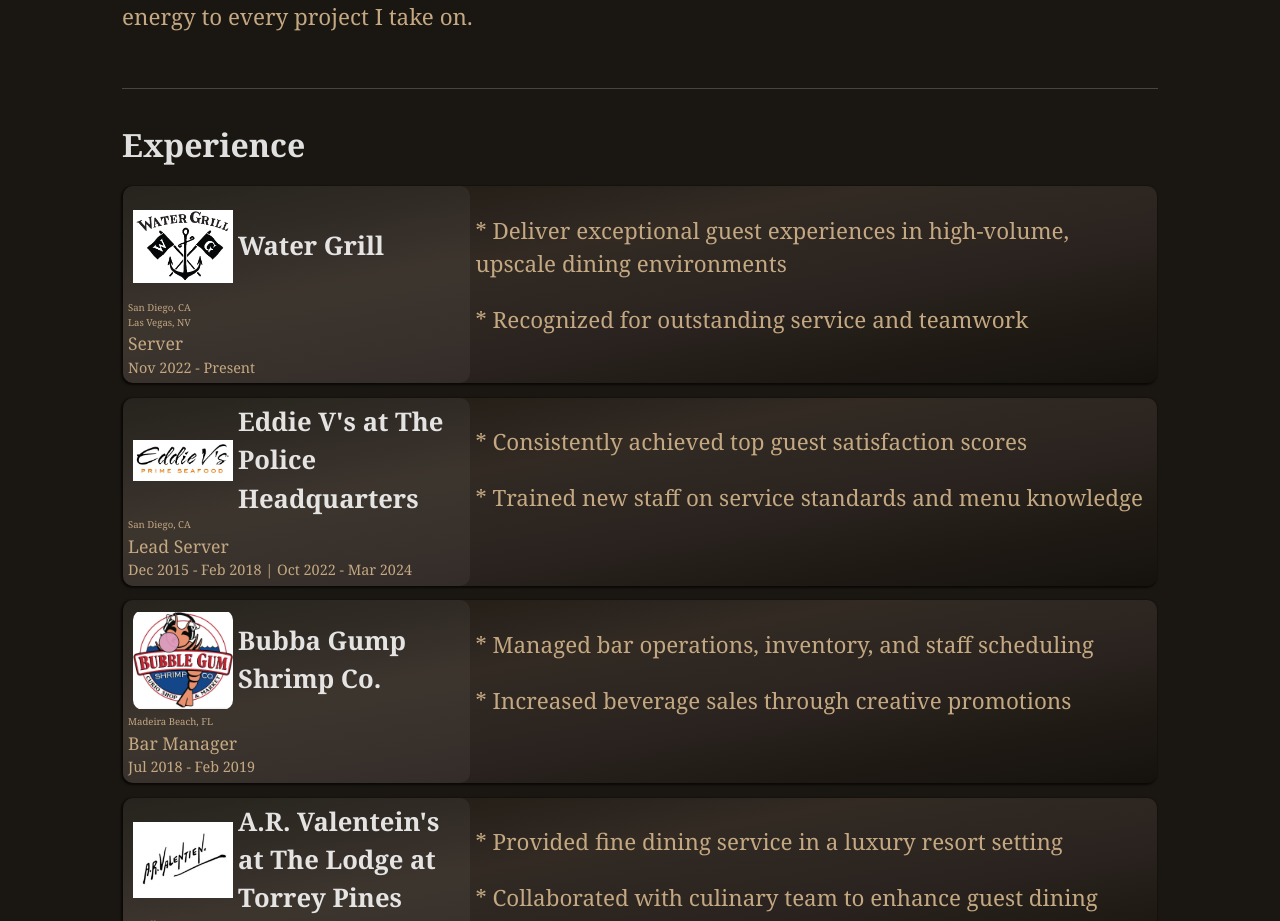
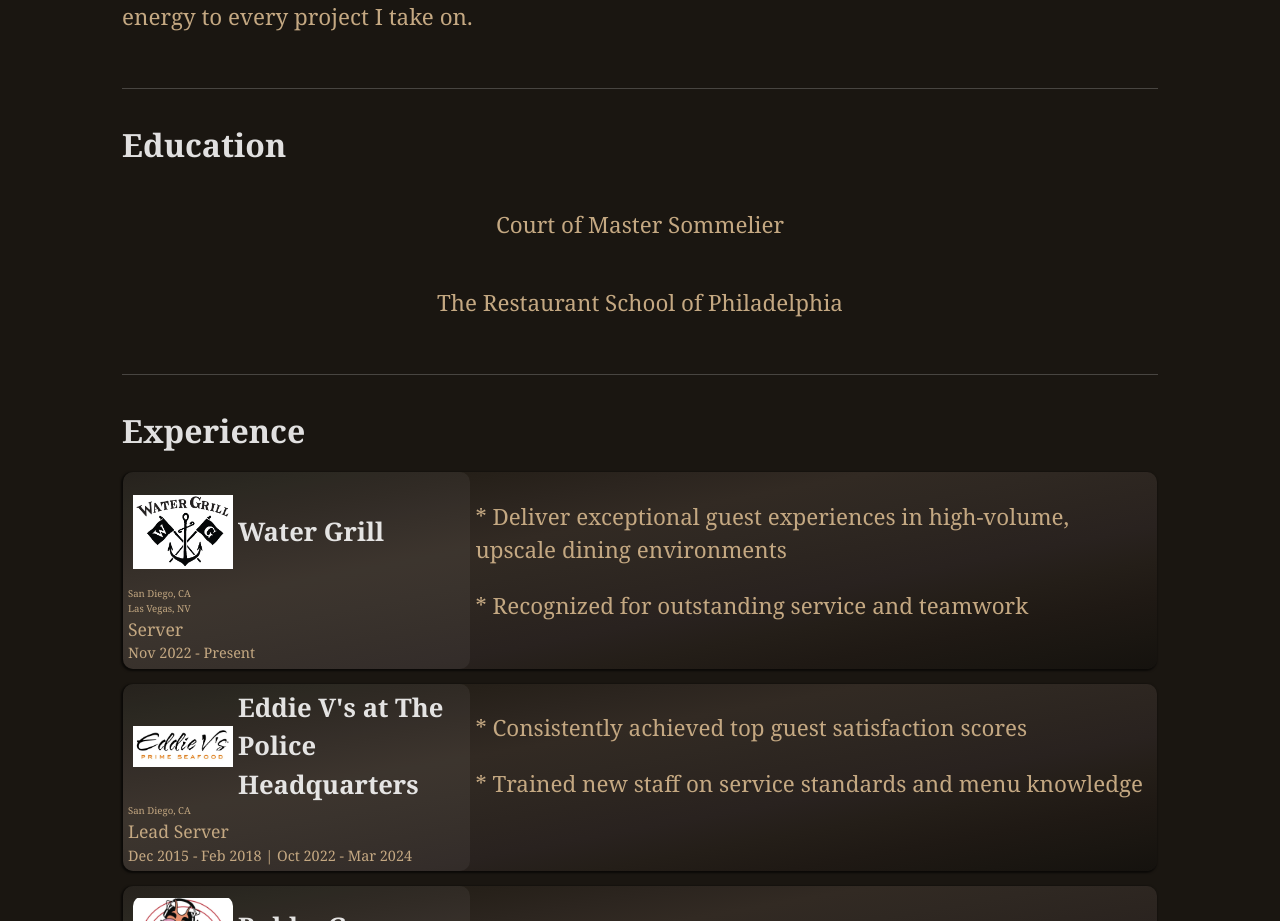
Before and after one commit to jason-shprintz/BigMigProfile, a React (Vite) app: page / in a window 1280 px wide. Shown: the part 1002-1923 px from the top of the page. Built offline with nearby package versions, Linux system fonts and the light colour scheme; a web font is replaced by a local one.

Commit message:
Add Education section and update style file extensions
Introduced a new Education component with its styles and included it in the main App layout. Also renamed all style files from .tsx to .ts for consistency.

```diff
--- a/src/App.tsx
+++ b/src/App.tsx
@@ -8,6 +8,7 @@
 import About from "./Components/About/About";
 import Loading from "./shared/Components/Loading/Loading";
 import useDeviceType from "./hooks/useDeviceType";
+import Education from "./Components/Education/Education";
 
 /**
  * The main application component that renders the portfolio site layout.
@@ -39,6 +40,7 @@
         <main>
           <Hero />
           <About />
+          <Education />
           <Experience />
           <Contact />
         </main>
--- /dev/null
+++ b/src/Components/Education/Education.tsx
@@ -0,0 +1,17 @@
+import { type JSX } from "react";
+import SectionWrapper from "../../shared/Components/SectionWrapper/SectionWrapper";
+import * as S from "./styles";
+import { FlexCol } from "../../shared/styles";
+
+function Education(): JSX.Element {
+  return (
+    <SectionWrapper id="education" title="Education">
+      <FlexCol>
+        <S.Description>Court of Master Sommelier</S.Description>
+        <S.Description>The Restaurant School of Philadelphia</S.Description>
+      </FlexCol>
+    </SectionWrapper>
+  );
+}
+
+export default Education;
--- /dev/null
+++ b/src/Components/Education/styles.ts
@@ -0,0 +1,12 @@
+import styled from "styled-components";
+import { MEDIA_QUERIES } from "../../constants";
+
+export const Description = styled.p`
+  color: var(--muted);
+
+  font-size: 1.1rem;
+
+  ${MEDIA_QUERIES.desktop} {
+    font-size: 1.4rem;
+  }
+`;
```
Also changed, not shown: src/Components/About/styles.ts (renamed from src/Components/About/styles.tsx), src/Components/Contact/styles.ts (renamed from src/Components/Contact/styles.tsx), src/Components/Experience/styles.ts (renamed from src/Components/Experience/styles.tsx), src/Components/Footer/styles.ts (renamed from src/Components/Footer/styles.tsx), src/Components/Hero/styles.ts (renamed from src/Components/Hero/styles.tsx), src/Components/Nav/styles.ts (renamed from src/Components/Nav/styles.tsx), src/styles.ts (renamed from src/styles.tsx).
